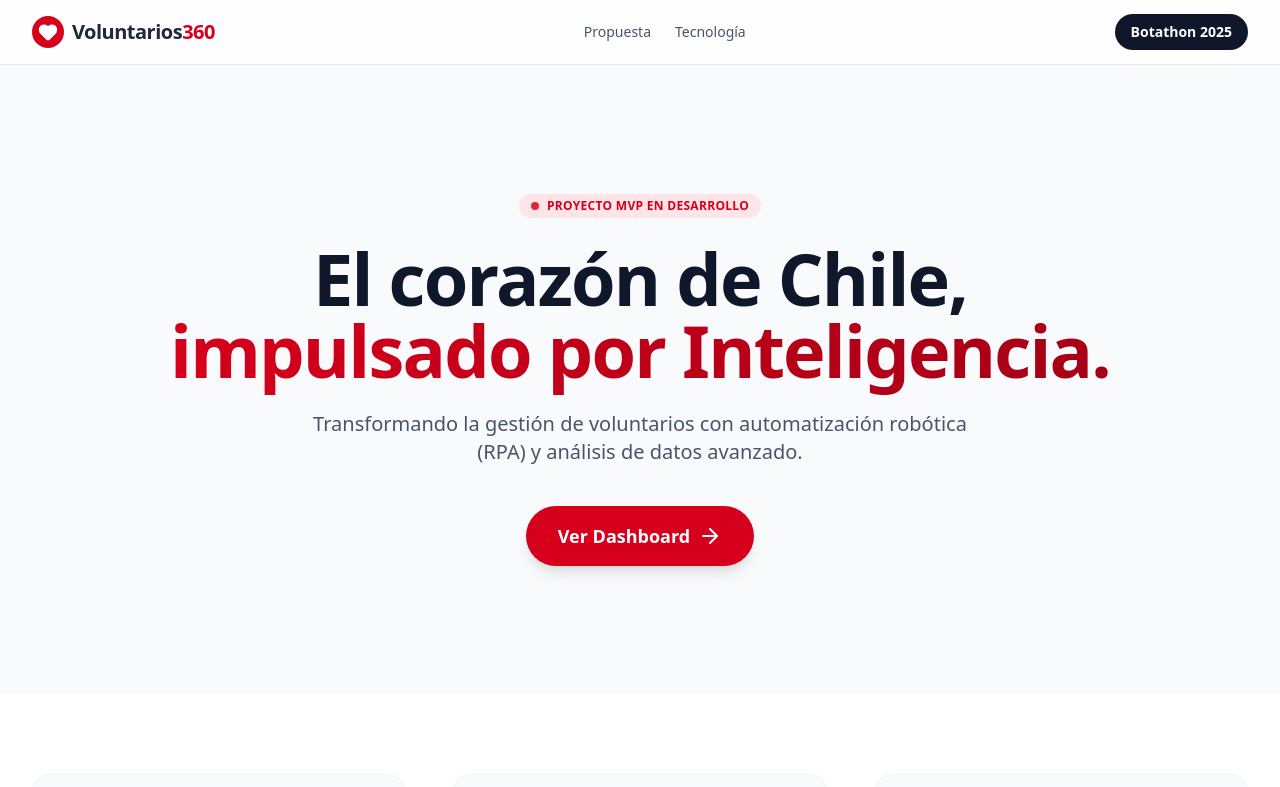
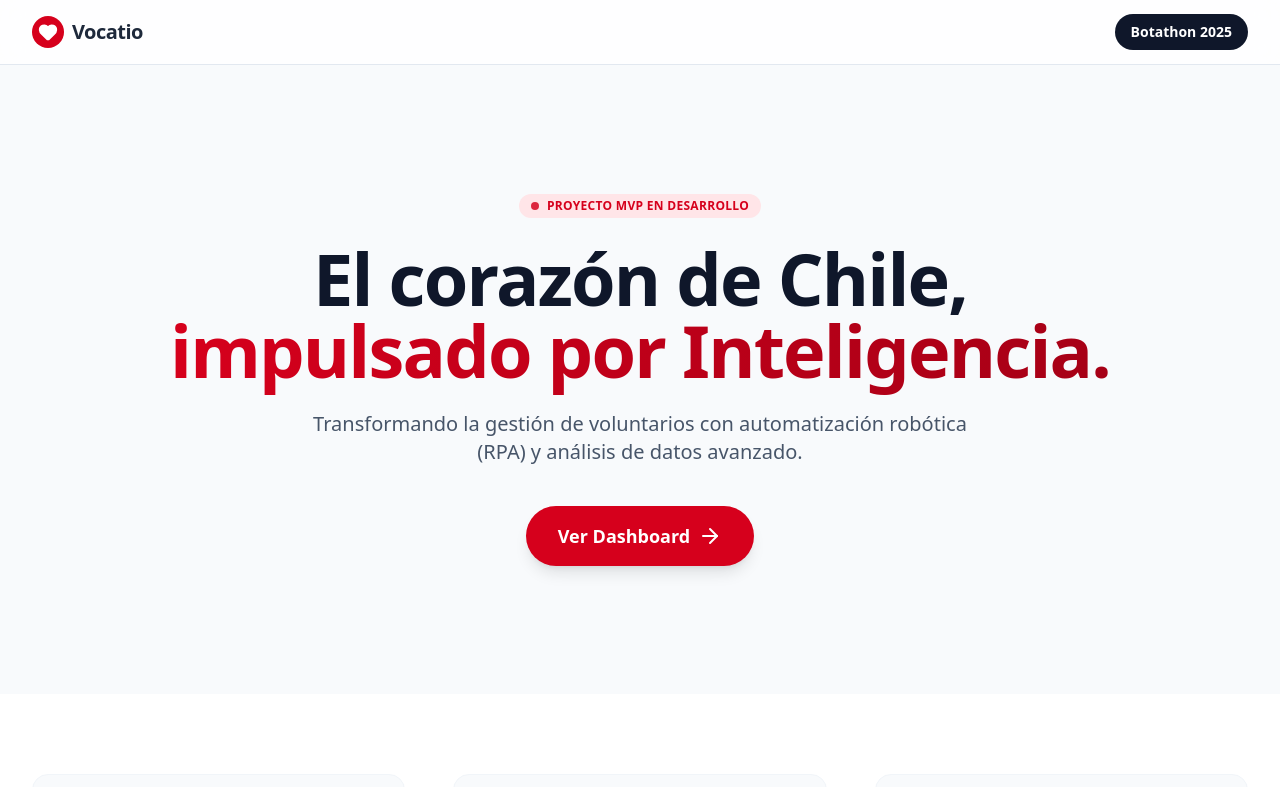
Before and after one commit to DiegoLopez-f/G30-Botathon2025, a Next.js app in the folder frontend/: page / in a window 1280 px wide. Shown: the top 787 px of the page. Built offline with nearby package versions, Linux system fonts and the light colour scheme.

Commit message:
cambios frontend botones dashborar

```diff
--- a/frontend/src/app/dashboard/page.tsx
+++ b/frontend/src/app/dashboard/page.tsx
@@ -50,7 +50,6 @@ export default async function DashboardPage() {
                 </div>
                 <div className="flex gap-3">
                     <Button variant="outline" size="sm">Descargar Reporte</Button>
-                    <Button variant="primary" size="sm">Nueva Campaña</Button>
                 </div>
             </div>
 
--- a/frontend/src/app/page.tsx
+++ b/frontend/src/app/page.tsx
@@ -14,16 +14,17 @@ export default function LandingPage() {
                                 <Heart size={20} fill="currentColor" />
                             </div>
                             <span className="font-bold text-xl tracking-tight text-slate-800">
-                Voluntarios<span className="text-teleton-red">360</span>
+                Vocatio<span className="text-teleton-red"></span>
               </span>
                         </div>
-                        <div className="hidden md:flex gap-6 text-sm font-medium text-slate-600">
-                            <a href="#" className="hover:text-teleton-red transition">Propuesta</a>
-                            <a href="#" className="hover:text-teleton-red transition">Tecnología</a>
-                        </div>
-                        <button className="bg-slate-900 text-white px-4 py-2 rounded-full text-sm font-semibold hover:bg-slate-800 transition">
+                        <a
+                            href="https://evento.teleton.cl/"
+                            target="_blank"
+                            rel="noopener noreferrer"
+                            className="bg-slate-900 text-white px-4 py-2 rounded-full text-sm font-semibold hover:bg-slate-800 transition flex items-center justify-center"
+                        >
                             Botathon 2025
-                        </button>
+                        </a>
                     </div>
                 </div>
             </nav>
```
